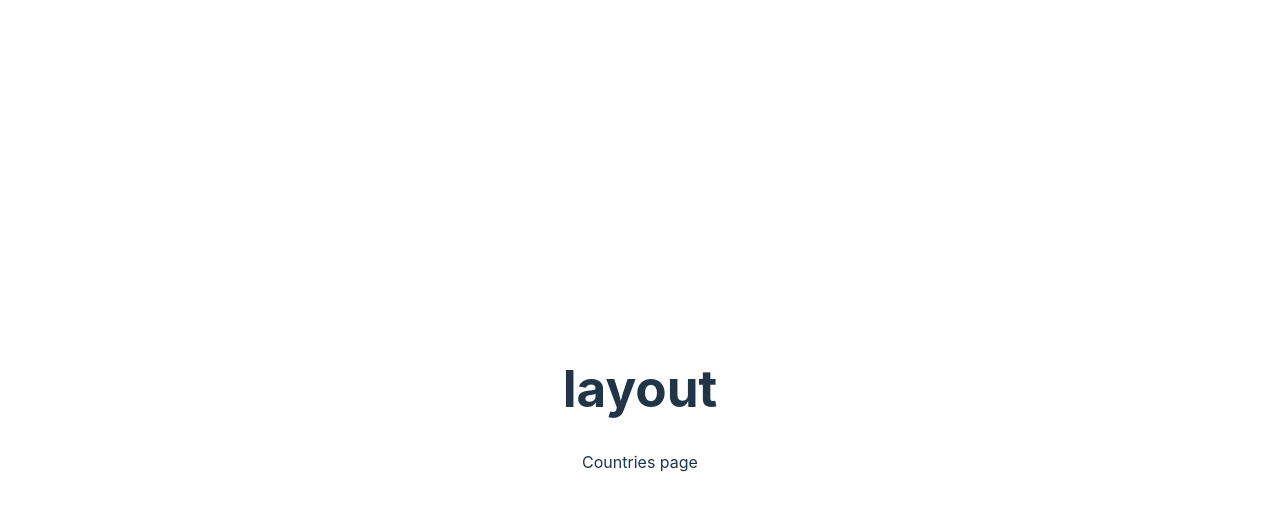
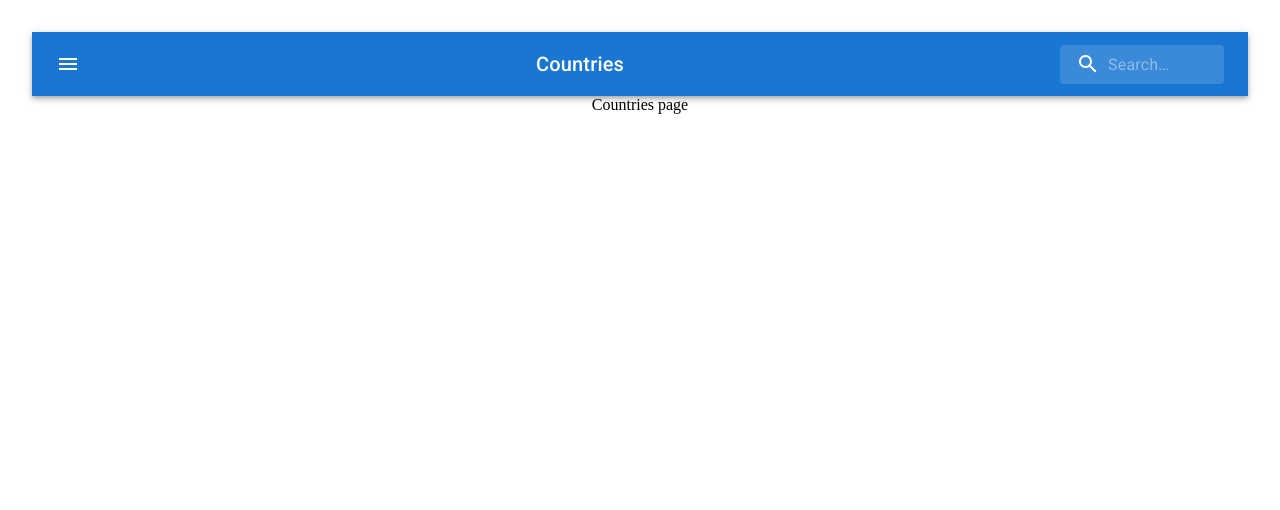
Before and after one commit to Irelynx/integrify-react, a React (Vite) app: page / in a window 1280 px wide. Shown: the top 510 px of the page. Built offline with nearby package versions, Linux system fonts and the light colour scheme; no server answers.

Commit message:
* Header component * debounce util * styles reset

```diff
--- /dev/null
+++ b/src/components/header.tsx
@@ -0,0 +1,106 @@
+import { useContext, useEffect, useState } from 'react';
+import { Context } from '~/contexts/app';
+
+import { styled, alpha } from '@mui/material/styles';
+import AppBar from '@mui/material/AppBar';
+import Box from '@mui/material/Box';
+import Toolbar from '@mui/material/Toolbar';
+import IconButton from '@mui/material/IconButton';
+import Typography from '@mui/material/Typography';
+import InputBase from '@mui/material/InputBase';
+
+import MenuIcon from '@mui/icons-material/Menu';
+import SearchIcon from '@mui/icons-material/Search';
+import { useDebounce } from '~/utils';
+
+const Search = styled('div')(({ theme }) => ({
+  position: 'relative',
+  borderRadius: theme.shape.borderRadius,
+  backgroundColor: alpha(theme.palette.common.white, 0.15),
+  '&:hover': {
+    backgroundColor: alpha(theme.palette.common.white, 0.25),
+  },
+  marginLeft: 0,
+  width: '100%',
+  [theme.breakpoints.up('sm')]: {
+    marginLeft: theme.spacing(1),
+    width: 'auto',
+  },
+}));
+
+const SearchIconWrapper = styled('div')(({ theme }) => ({
+  padding: theme.spacing(0, 2),
+  height: '100%',
+  position: 'absolute',
+  pointerEvents: 'none',
+  display: 'flex',
+  alignItems: 'center',
+  justifyContent: 'center',
+}));
+
+const StyledInputBase = styled(InputBase)(({ theme }) => ({
+  color: 'inherit',
+  '& .MuiInputBase-input': {
+    padding: theme.spacing(1, 1, 1, 0),
+    // vertical padding + font size from searchIcon
+    paddingLeft: `calc(1em + ${theme.spacing(4)})`,
+    transition: theme.transitions.create('width'),
+    width: '100%',
+    [theme.breakpoints.up('sm')]: {
+      width: '12ch',
+      '&:focus': {
+        width: '20ch',
+      },
+    },
+  },
+}));
+
+export default function Header() {
+  const { query, setQuery } = useContext(Context);
+  const [inputQuery, setInputQuery] = useState(query);
+  const debouncedQuery = useDebounce(inputQuery, 1000);
+
+  useEffect(() => {
+    console.log(debouncedQuery);
+    setQuery(debouncedQuery);
+  }, [debouncedQuery]);
+
+  return (
+    <>
+      <Box sx={{ flexGrow: 1 }}>
+        <AppBar position='static'>
+          <Toolbar>
+            <IconButton
+              size='large'
+              edge='start'
+              color='inherit'
+              aria-label='open drawer'
+              sx={{ mr: 2 }}
+            >
+              <MenuIcon />
+            </IconButton>
+            <Typography
+              variant='h6'
+              noWrap
+              component='div'
+              sx={{ flexGrow: 1, display: { xs: 'none', sm: 'block' } }}
+            >
+              Countries
+            </Typography>
+            <Search>
+              <SearchIconWrapper>
+                <SearchIcon />
+              </SearchIconWrapper>
+              <StyledInputBase
+                value={inputQuery}
+                onChange={(event) => setInputQuery(event.target.value)}
+                placeholder='Search…'
+                inputProps={{ 'aria-label': 'search' }}
+              />
+            </Search>
+          </Toolbar>
+        </AppBar>
+      </Box>
+    </>
+  );
+}
--- a/src/index.css
+++ b/src/index.css
@@ -1,3 +1,10 @@
+body {
+  margin: 0;
+  min-width: 320px;
+  min-height: 100vh;
+}
+
+/*
 :root {
   font-family: Inter, system-ui, Avenir, Helvetica, Arial, sans-serif;
   line-height: 1.5;
@@ -21,14 +28,6 @@
 }
 a:hover {
   color: #535bf2;
-}
-
-body {
-  margin: 0;
-  display: flex;
-  place-items: center;
-  min-width: 320px;
-  min-height: 100vh;
 }
 
 h1 {
@@ -67,3 +66,4 @@
     background-color: #f9f9f9;
   }
 }
+*/
--- a/src/layouts/main.tsx
+++ b/src/layouts/main.tsx
@@ -1,11 +1,11 @@
 import { Outlet } from 'react-router-dom';
+
+import Header from '~/components/header';
 
 export default function MainLayout() {
   return (
     <>
-      <div id='header'>
-        <h1>layout</h1>
-      </div>
+      <Header />
       <main>
         <Outlet />
       </main>
--- /dev/null
+++ b/src/utils/debounce.ts
@@ -0,0 +1,15 @@
+import { useEffect, useState } from 'react';
+
+export function useDebounce<T>(value: T, delay?: number): T {
+  const [debouncedValue, setDebouncedValue] = useState<T>(value);
+
+  useEffect(() => {
+    const timer = setTimeout(() => setDebouncedValue(value), delay || 500);
+
+    return () => {
+      clearTimeout(timer);
+    };
+  }, [value, delay]);
+
+  return debouncedValue;
+}
--- /dev/null
+++ b/src/utils/index.ts
@@ -0,0 +1 @@
+export * from './debounce';
```
